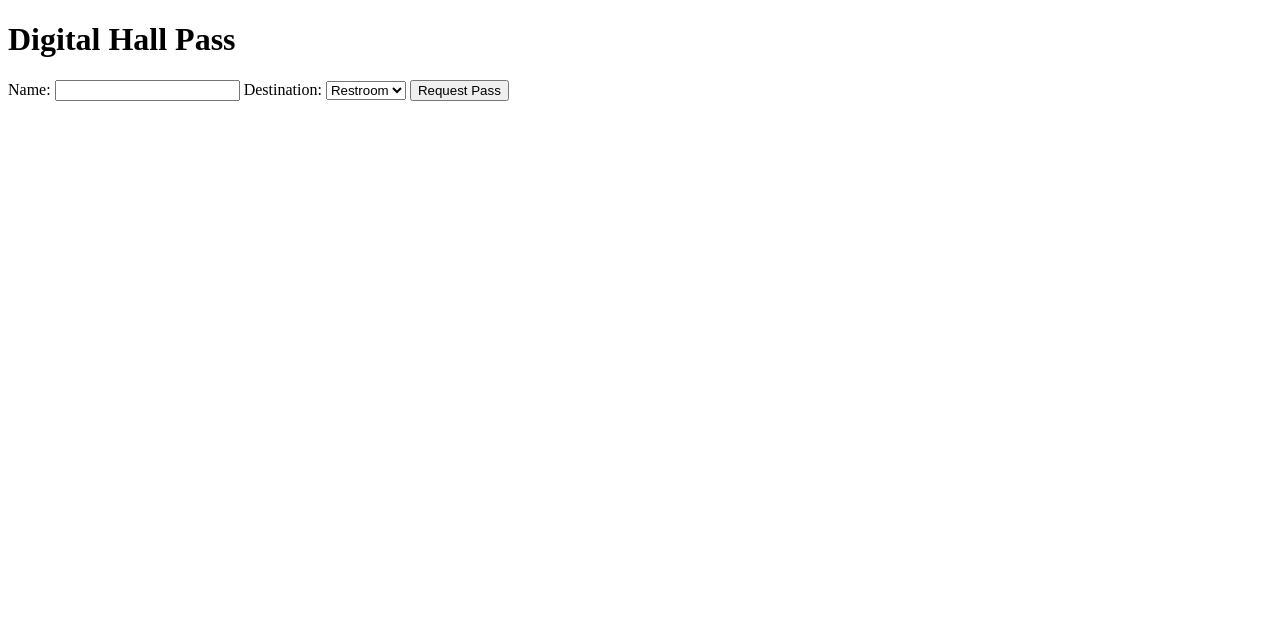
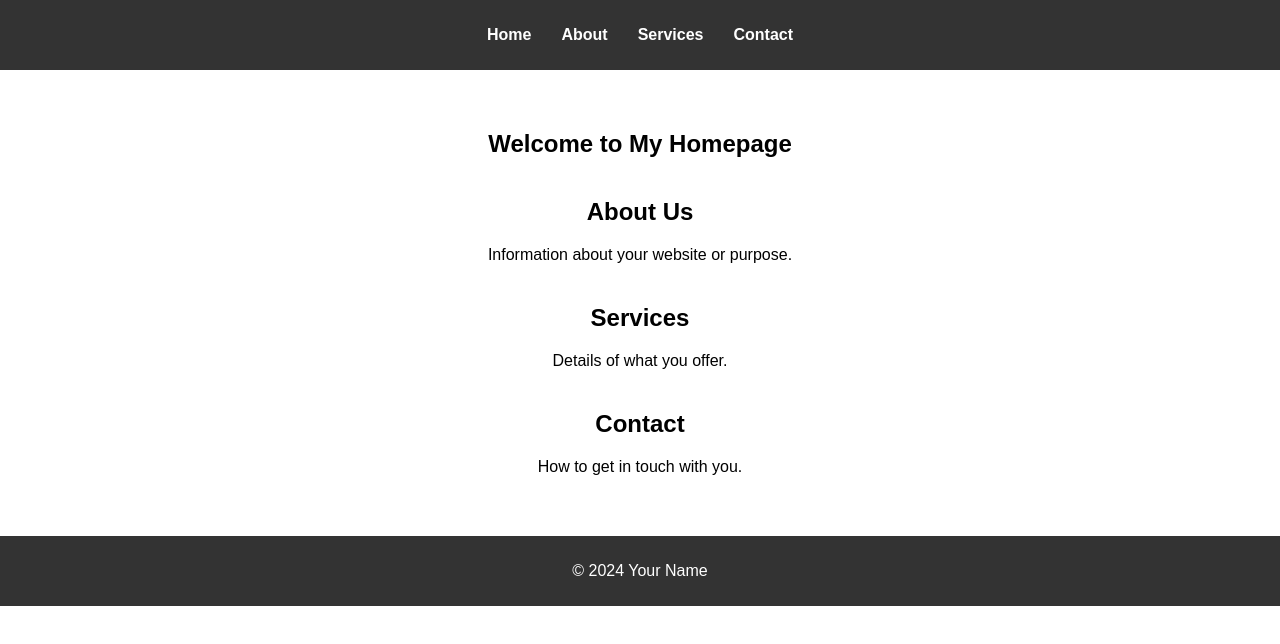
Before and after one commit to cborum0214/SHS-Online-Services, a website: page public/index.html in a window 1280 px wide. Drawn offline with Linux system fonts and the light colour scheme.

Commit message:
update on 12/9/24 at 1042

```diff
--- a/public/index.html
+++ b/public/index.html
@@ -3,25 +3,40 @@
 <head>
     <meta charset="UTF-8">
     <meta name="viewport" content="width=device-width, initial-scale=1.0">
-    <title>Digital Hall Pass</title>
+    <title>Navigation Homepage</title>
     <link rel="stylesheet" href="style.css">
 </head>
 <body>
-    <h1>Digital Hall Pass</h1>
-    <form id="hallpass-form">
-        <label for="student-name">Name:</label>
-        <input type="text" id="student-name" required>
-
-        <label for="destination">Destination:</label>
-        <select id="destination" required>
-            <option value="restroom">Restroom</option>
-            <option value="office">Office</option>
-            <option value="nurse">Nurse</option>
-        </select>
-
-        <button type="submit">Request Pass</button>
-    </form>
-
+    <header>
+        <nav>
+            <ul class="nav-links">
+                <li><a href="#home">Home</a></li>
+                <li><a href="#about">About</a></li>
+                <li><a href="#services">Services</a></li>
+                <li><a href="#contact">Contact</a></li>
+            </ul>
+        </nav>
+    </header>
+    <main>
+        <section id="home">
+            <h1>Welcome to My Homepage</h1>
+        </section>
+        <section id="about">
+            <h2>About Us</h2>
+            <p>Information about your website or purpose.</p>
+        </section>
+        <section id="services">
+            <h2>Services</h2>
+            <p>Details of what you offer.</p>
+        </section>
+        <section id="contact">
+            <h2>Contact</h2>
+            <p>How to get in touch with you.</p>
+        </section>
+    </main>
+    <footer>
+        <p>&copy; 2024 Your Name</p>
+    </footer>
     <script src="script.js"></script>
 </body>
 </html>
--- a/public/script.js
+++ b/public/script.js
@@ -0,0 +1,3 @@
+document.addEventListener('DOMContentLoaded', () => {
+    console.log('Homepage loaded successfully!');
+});
--- a/public/style.css
+++ b/public/style.css
@@ -0,0 +1,83 @@
+body {
+    font-family: Arial, sans-serif;
+    margin: 0;
+    padding: 0;
+}
+
+header {
+    background-color: #333;
+    color: white;
+    padding: 10px 20px;
+}
+
+.nav-links {
+    list-style: none;
+    display: flex;
+    justify-content: center;
+    padding: 0;
+}
+
+.nav-links li {
+    margin: 0 15px;
+}
+
+.nav-links a {
+    text-decoration: none;
+    color: white;
+    font-weight: bold;
+}
+
+.nav-links a:hover {
+    color: #00bcd4;
+}
+
+main {
+    padding: 20px;
+    text-align: center;
+}
+
+section {
+    margin: 40px 0;
+}
+
+.services {
+    display: flex;
+    justify-content: center;
+    flex-wrap: wrap;
+    gap: 20px;
+    margin: 20px auto;
+    max-width: 1200px;
+}
+
+.service {
+    border: 2px solid #ddd;
+    border-radius: 10px;
+    overflow: hidden;
+    width: 300px;
+    box-shadow: 0 4px 6px rgba(0, 0, 0, 0.1);
+    transition: transform 0.3s;
+}
+
+.service:hover {
+    transform: scale(1.05);
+}
+
+.service img {
+    width: 100%;
+    height: auto;
+}
+
+.service p {
+    margin: 0;
+    padding: 10px;
+    background-color: #f8f8f8;
+    font-weight: bold;
+    color: #333;
+}
+
+footer {
+    background-color: #333;
+    color: white;
+    text-align: center;
+    padding: 10px 0;
+}
```
